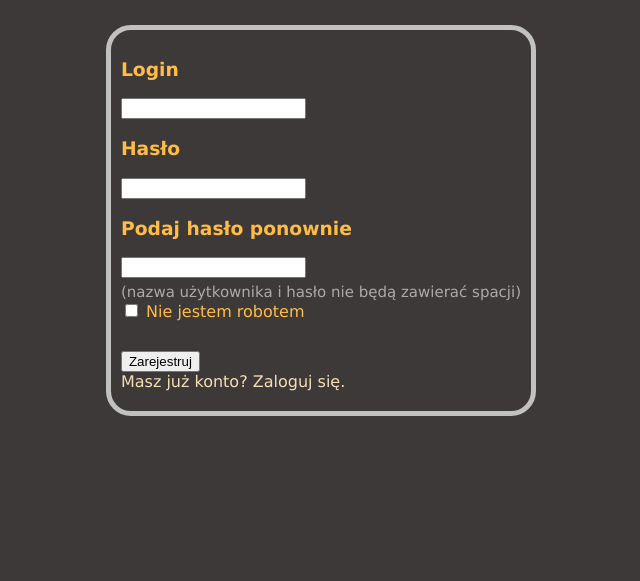
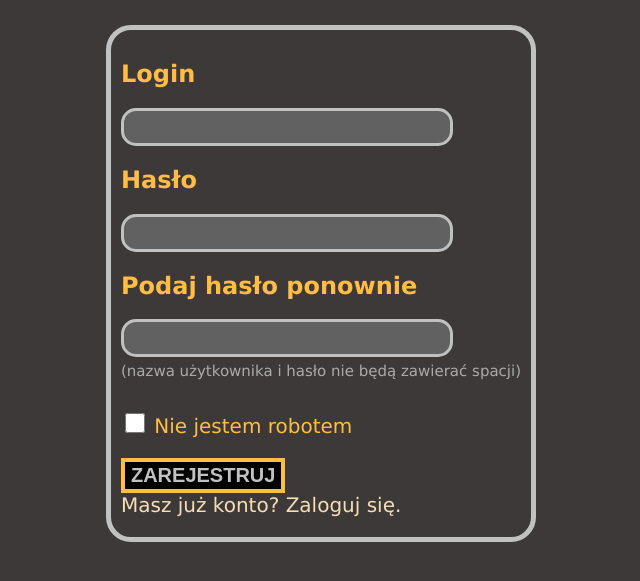
Before and after one commit to trzeciak20p/notatnik_onlline, a PHP site: page /register.php in a window 1280 px wide. Shown: the part 85-666 px from the top of the page, without its empty margins (324-964 px from the left). Run offline with PHP 8.4, Linux system fonts and the light colour scheme.

Commit message:
log/reg style git

```diff
--- a/register.php
+++ b/register.php
@@ -26,20 +26,22 @@
         <form class="f_border" method="POST" action="register_validator.php">
 
             <label>
-                <h3>Login</h3>
+                <h2>Login</h2>
                 <input type="text" name="login" required="required">
             </label>
             <label>
-                <h3>Hasło</h3>
+                <h2>Hasło</h2>
                 <input type="password" name="password" required="required">
             </label>
             <label>
-                <h3>Podaj hasło ponownie</h3>
+                <h2>Podaj hasło ponownie</h2>
                 <input type="password" name="password2" required="required">
             </label>
             <span class="info">(nazwa użytkownika i hasło nie będą zawierać spacji)</span>
 
-            <input type="checkbox" name="captcha" required="required"> Nie jestem robotem
+            <label class="captcha">
+                <input type="checkbox" name="captcha" required="required"> Nie jestem robotem
+            <label>
 
             <input type="submit" name="submit" value="Zarejestruj">
 
--- a/style.css
+++ b/style.css
@@ -85,15 +85,14 @@ main #search_field{
 }
 main #search_field #search{
     margin-left: 18px;
-    height: 20px;
+    height: 30px;
     width: 200px;
     padding: 0px 0px 1px 5px;
-    line-height: 20px;
-    font-size: 15px;
+    font-size: 25px;
     color: var(--search_primary);
     background-color: var(--search_secondary);
     border: var(--search_primary) 3px solid;
-    border-radius: 10px;
+    border-radius: 15px;
 }
 main section{
     border: solid 4px var(--site_primary);
@@ -118,9 +117,36 @@ main .f_border{
     border: 5px solid var(--form_primary);
     border-radius: 25px;
 }
+form input[type="text"], form input[type="password"]{
+    background-color: var(--nav_secondary);
+    color: #fff;
+    font-size: 25px;
+    border: solid 3px var(--form_primary);
+    border-radius: 15px;
+    height: 30px;
+}
 form input[type="submit"]{
+    cursor: pointer;
+    border: solid 4px #ffbd45;
+    background-color: #000;
+    color: var(--form_primary);
+    text-transform: uppercase;
+    font-weight: bold;
+    font-size: 20px;
+    height: 35px;
+    margin-top: 20px;
+    display: block;
+}
+form .captcha{
+    user-select: none;
+    font-size: 20px;
+    display: block;
     margin-top: 30px;
-    display: block;
+}
+form input[type="checkbox"]{
+    width: 20px;
+    height: 20px;
+    border: #000;
 }
 form .info{
     display: block;
```
